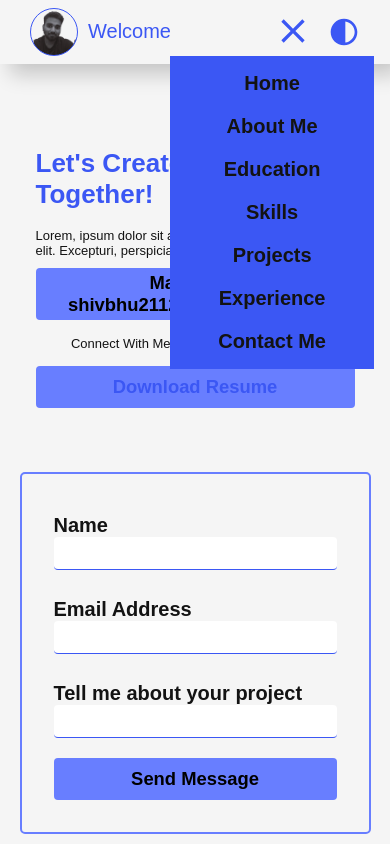
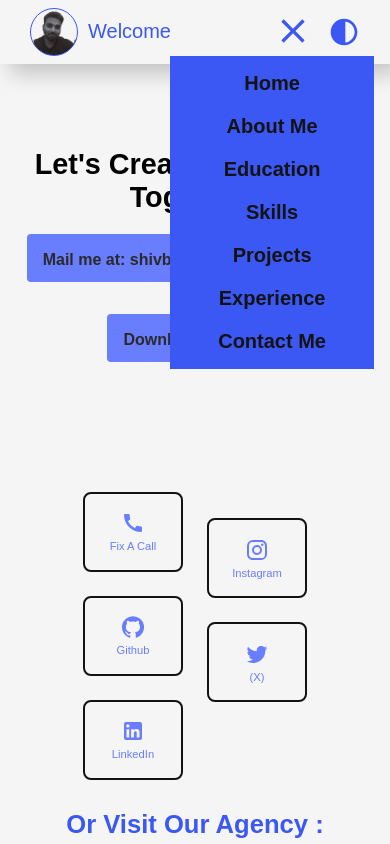
Before and after one commit to Shivam36998/React-Portfolio, a React (Create React App) app in the folder react-portfolio/: page /contact in a window 390 px wide. Shown: the top 844 px of the page. Built offline with nearby package versions, Linux system fonts and the light colour scheme.

Commit message:
major theme

```diff
--- a/react-portfolio/src/components/ContactPage.jsx
+++ b/react-portfolio/src/components/ContactPage.jsx
@@ -3,6 +3,10 @@
 import React, { useEffect } from "react";
 import LinkedInIcon from "@mui/icons-material/LinkedIn";
 import InstagramIcon from "@mui/icons-material/Instagram";
+import TwitterIcon from "@mui/icons-material/Twitter";
+import CallIcon from "@mui/icons-material/Call";
+import IconCards from "../bits/IconCards";
+import { GitHub, Twitter } from "@mui/icons-material";
 
 const ContactPage = () => {
   useEffect(() => {
@@ -20,95 +24,61 @@ const ContactPage = () => {
     <div
       id="contact"
       className="contact">
-      <div className="contact_left_div">
-        <h1 className="text_blue">Let's Create Something Together!</h1>
-        <p className=" text_normal">
-          Lorem, ipsum dolor sit amet consectetur adipisicing elit. Excepturi,
-          perspiciatis. Sed, reprehenderit?
-        </p>
+      <div className="contact_upper_div">
+        <h1 className="">Let's Create Something Together!</h1>
+        <div className="cont_first_row">
           <button className="contact_mail_button">
-          <a
-            href="mailto:shivbhu2112564@gmail.com"
-            className="contact_mail_button">
+            <a href="mailto:shivbhu2112564@gmail.com">
               Mail me at: shivbhu2112564@gmail.com
             </a>
           </button>
-        <div className="contact_social_media  text_normal">
-          Connect With Me At :{"  "}
-          <div className="contact_social_media_box">
-            <a
-              href=""
-              className="social_media_icons">
-              <LinkedInIcon />
-            </a>
-            <a
-              href=""
-              className="social_media_icons">
-              <InstagramIcon />
-            </a>
-            <a
-              href=""
-              className="social_media_icons">
-              X
-            </a>
-            <a
-              href=""
-              className="social_media_icons">
-              T
-            </a>
-          </div>
-        </div>
           <button className="resume_button">
             <a
               href="https://drive.google.com/file/d/11qF561lM9bV_id4bIOznv2TX3CoFeWQ2/view?usp=sharing"
-            target="_blank"
-            className="text-white">
+              target="_blank">
               Download Resume
             </a>
           </button>
         </div>
+      </div>
       <div className="contact_right_div">
-        <form action="">
-          <label
-            htmlFor="name"
-            className="contact_formlabel text_normal">
-            Name
-          </label>
-          <input
-            type="text"
-            id="name"
-            className="contact_forminput text_normal"
+        <div className="contact_social_media">
+          <IconCards
+            icon={<CallIcon />}
+            text={"Fix A Call"}
+            link={"/fixCall"}
           />
-          <label
-            htmlFor="email"
-            className="contact_formlabel text_normal">
-            Email Address
-          </label>
-          <input
-            type="text"
-            id="email"
-            className="contact_forminput text_normal"
+          <IconCards
+            icon={<GitHub />}
+            text={"Github"}
+            link={
+              "https://drive.google.com/file/d/1znHWJS6fgoGC4rj9tWQb257wpH4Orzd0/view?usp=sharing"
+            }
           />
-          <label
-            htmlFor="subject"
-            className="contact_formlabel text_normal">
-            Tell me about your project
-          </label>
-          <input
-            type="textbox"
-            id="subject"
-            className="contact_formtextbox text_normal"
+          <IconCards
+            icon={<LinkedInIcon />}
+            text={"LinkedIn"}
+            link="/project"
           />
-          <button
-            className="contact_send_message"
-            onClick={() =>
-              alert(
-                "server glitch, try contacting on instagram @shivamprajapati__7"
-              )
-            }>
-            Send Message
-          </button>
-        </form>
+          <IconCards
+            icon={<InstagramIcon />}
+            text={"Instagram"}
+            link="/project"
+          />
+          <IconCards
+            icon={<TwitterIcon />}
+            text={"(X)"}
+            link="/project"
+          />
+        </div>
+        <div className="cont_agency_block">
+          Or Visit Our Agency :{" "}
+          <IconCards
+            icon={<LinkedInIcon />}
+            text={"First Tech Solutions"}
+            link="/project"
+          />
+        </div>
       </div>
     </div>
   );
--- a/react-portfolio/src/components/Footer.jsx
+++ b/react-portfolio/src/components/Footer.jsx
@@ -62,9 +62,9 @@ const Footer = () => {
         </div>
       </div>
 
-      <div className="footerLastLine">
-        copyright@gunehgar__7 :: made with ❤️ by Shivam Prajapati
-      </div>
+      {/* <div className="footerLastLine"> */}
+      {/* copyright@gunehgar__7 :: made with ❤️ by Shivam Prajapati */}
+      {/* </div> */}
     </div>
   );
 };
--- a/react-portfolio/src/light.css
+++ b/react-portfolio/src/light.css
@@ -53,8 +53,6 @@
     transparent 85%
   );
 } */
-
-
 
 @import url("https://fonts.googleapis.com/css2?family=Noto+Sans:ital,wght@0,100..900;1,100..900&family=Quicksand:wght@300..700&display=swap");
 @import url("https://fonts.googleapis.com/css2?family=Montserrat:ital,wght@0,100;0,200;0,300;0,400;0,500;0,600;0,700;1,100;1,200;1,300;1,400&family=Poppins:wght@200;300&display=swap");
@@ -1013,79 +1011,85 @@ a {
 
 .contact {
   display: flex;
+  flex-direction: column;
   justify-content: space-evenly;
-  height: 95vh;
   width: 100vw;
   align-items: center;
   margin-top: 10vh;
 }
 
-.contact_left_div {
+.contact_upper_div {
   display: flex;
   flex-direction: column;
-  justify-content: space-between;
   align-items: center;
-  width: 40vw;
+  width: 100vw;
   gap: 20px;
+  /* height: 70vh; */
+  padding-top: 20vh;
+  border-radius: 0 0 10% 10%;
+  background-color: var(--primary-color);
 }
 
 .contact_left_div h1 {
   margin-bottom: 8px;
 }
-
+.cont_first_row {
+  display: flex;
+  width: 100%;
+  justify-content: center;
+  gap: 2rem;
+}
 .contact_mail_button,
-.resume_button,
-.contact_send_message {
-  width: 100%;
-  margin: 10px auto;
-  padding: 10px 0;
+.resume_button {
+  padding: 1.5rem 3rem;
   border: 0;
   background-color: var(--dark-primary);
   font-weight: bold;
-  color: var(--text-light);
   border-radius: 4px;
   cursor: pointer;
   font-size: 1.4rem;
+  transition: 0.2s ease-in-out;
 }
-
-.contact_send_message {
-  margin-top: 30px;
+.contact_mail_button a,
+.resume_button a {
+  color: var(--darkgray) !important;
+}
+.contact_mail_button:hover,
+.resume_button:hover {
+  border: 3px solid black;
 }
 
 .contact_social_media {
+  padding: 2rem;
   display: flex;
-  gap: 20px;
+  gap: 3rem;
+  min-height: 25vh;
+  flex-wrap: wrap;
+  justify-content: center;
+  align-items: center;
+  a {
+    min-width: 100px;
+  }
 }
 
-.contact_social_media_box {
+.cont_agency_block {
+  color: var(--primary-color);
   display: flex;
-  gap: 10px;
-}
-
-.contact_right_div form {
-  display: flex;
-  flex-direction: column;
-  justify-content: space-between;
-  width: 40vw;
-  border: 2px solid var(--dark-primary);
-  padding: 2rem;
-  border-radius: 5px;
-  gap: 20px;
-}
-
-.contact_formlabel {
-  font-weight: bold;
-  margin: 8px 0 0px 0;
-  margin-bottom: -20px;
-}
-
-.contact_forminput,
-.contact_formtextbox {
-  padding: 5px 10px;
-  border: 0;
-  outline: 0;
-  border-bottom: 1px solid var(--primary-color);
-  font-size: 1.2rem;
+  font-size: 1.6rem;
+  font-weight: 800;
+  align-items: center;
+  margin-bottom: 5rem;
+  justify-content: center;
+  a {
+    flex-direction: row !important;
+    max-width: 60%;
+    padding: 1rem 2rem;
+    font-size: 1.3rem;
+    margin-left: 2rem;
+    svg {
+      font-size: 3rem !important;
+    }
+  }
 }
 
 /* footer */
@@ -1093,7 +1097,7 @@ a {
   display: flex;
   color: var(--text-light);
   background-color: var(--dark-primary);
-  padding: 3px 0;
+  /* padding: 3px 0; */
 }
 .footer_row {
   display: flex;
--- a/react-portfolio/src/responsive.css
+++ b/react-portfolio/src/responsive.css
@@ -69,7 +69,7 @@
   .home_intro_area p {
     width: 100%;
   }
-  .home_intro_area h1{
+  .home_intro_area h1 {
     font-size: 30px;
   }
   .home_icons {
@@ -198,8 +198,28 @@
     flex-direction: column;
     justify-content: space-between;
     height: auto;
-    padding: 3rem 0;
     gap: 3rem;
+
+    h1 {
+      font-size: 1.8rem;
+      text-align: center;
+    }
+  }
+  .contact_upper_div {
+    padding-top: 4rem;
+    background-color: var(--background);
+  }
+  .cont_first_row {
+    flex-direction: column;
+    align-items: center;
+    button {
+      height: 3rem;
+      padding: 0 1rem;
+      width: max-content;
+      a {
+        font-size: 1rem;
+      }
+    }
   }
   .contact_left_div {
     width: 90%;
@@ -211,28 +231,26 @@
   .contact_right_div {
     width: 100%;
     height: auto;
+
+    .contact_social_media {
+      gap: 1.5rem;
+      flex-direction: column;
+      height: 400px;
+      align-items: center;
+      align-content: center;
+      padding: 0 2rem;
+      a:first-of-type {
+        margin-top: 6vh;
+      }
+    }
+    .cont_agency_block {
+      flex-direction: column;
+      align-items: center;
+      gap: 1rem;
+      margin-bottom: 2rem;
+    }
   }
-  .contact_mail_button,
-  .resume_button,
-  .contact_send_message {
-    margin: 0;
-    padding: 4px;
-    font-size: 1.15rem;
-  }
-  .resume_button,
-  .contact_send_message {
-    padding: 10px;
-  }
-  .contact_social_media {
-    align-items: center;
-  }
-  .contact_right_div {
-    width: 100%;
-  }
-  .contact_right_div form {
-    width: 90%;
-    margin: auto;
-  }
+
   .footer {
     flex-direction: column;
   }
```
Lines whose indentation alone changed are shown as unchanged.
